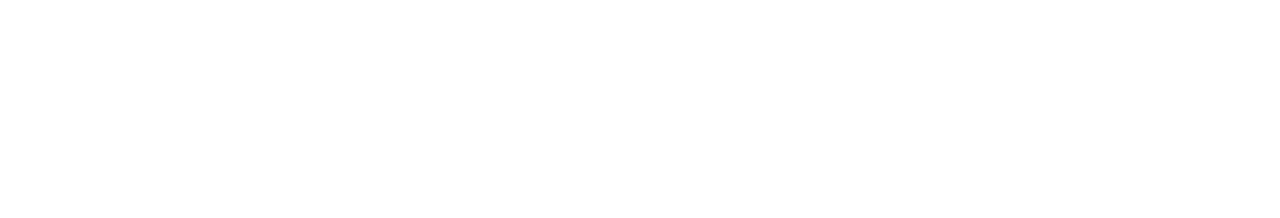
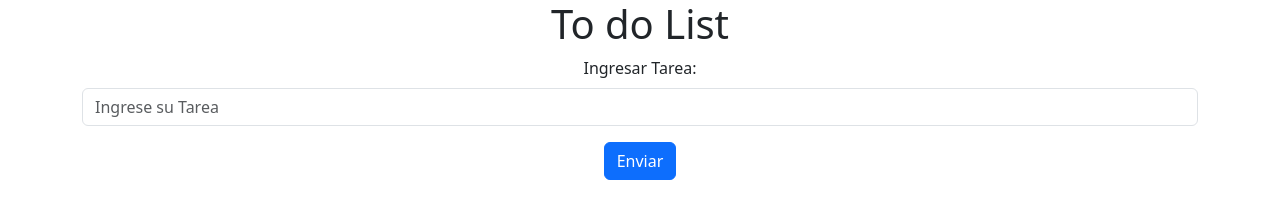
Before and after one commit to Lucianocabelloo/To-Do-List, a plain HTML site: page index.html in a window 1280 px wide. Drawn offline with nearby package versions, Linux system fonts and the light colour scheme.

Commit message:
Maquetado final

```diff
--- a/index.html
+++ b/index.html
@@ -13,8 +13,19 @@
     <link rel="stylesheet" href="./css/style.css">
 
 </head>
-<body>
+<body class="w-100">
+    <section class="container text-center">
+        <h1>To do List</h1>
+        <div class="">
+            <label for="inputTarea" class="form-label">Ingresar Tarea:</label>
+            <input type="text" class="form-control" id="inputTarea" name="Tarea" placeholder="Ingrese su Tarea">
+            <button type="submit" id="btnEnviar" class="btn btn-primary my-3">Enviar</button>
+        </div>
 
+        <div class="container d-flex flex-column justify-content-start text-start gap-2" id="taskContainer">
+
+        </div>
+    </section>
     <script src="https://cdn.jsdelivr.net/npm/bootstrap@5.3.2/dist/js/bootstrap.bundle.min.js" integrity="sha384-C6RzsynM9kWDrMNeT87bh95OGNyZPhcTNXj1NW7RuBCsyN/o0jlpcV8Qyq46cDfL" crossorigin="anonymous"></script>
     <script src="./js/app.js"></script>
 </body>
```
